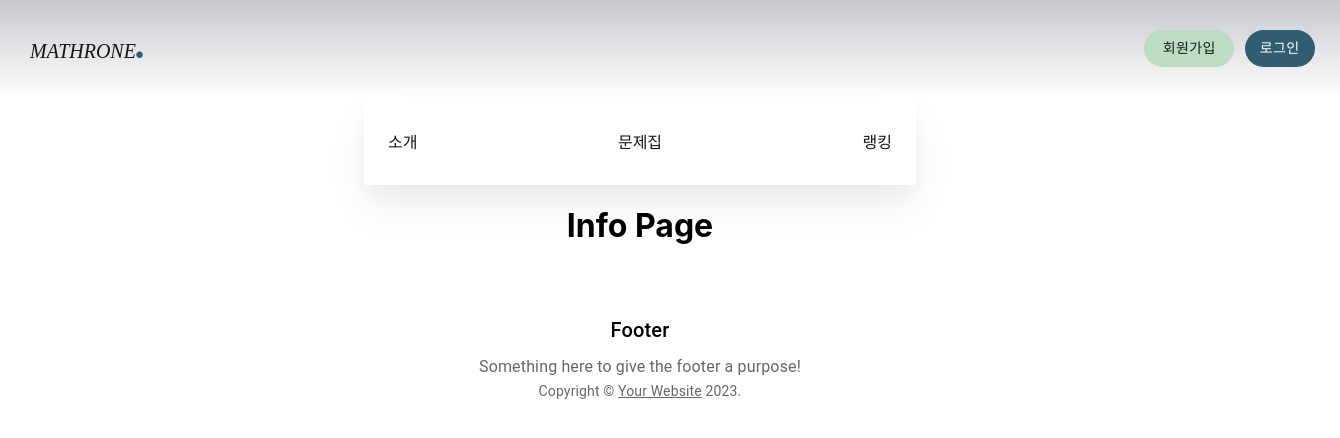
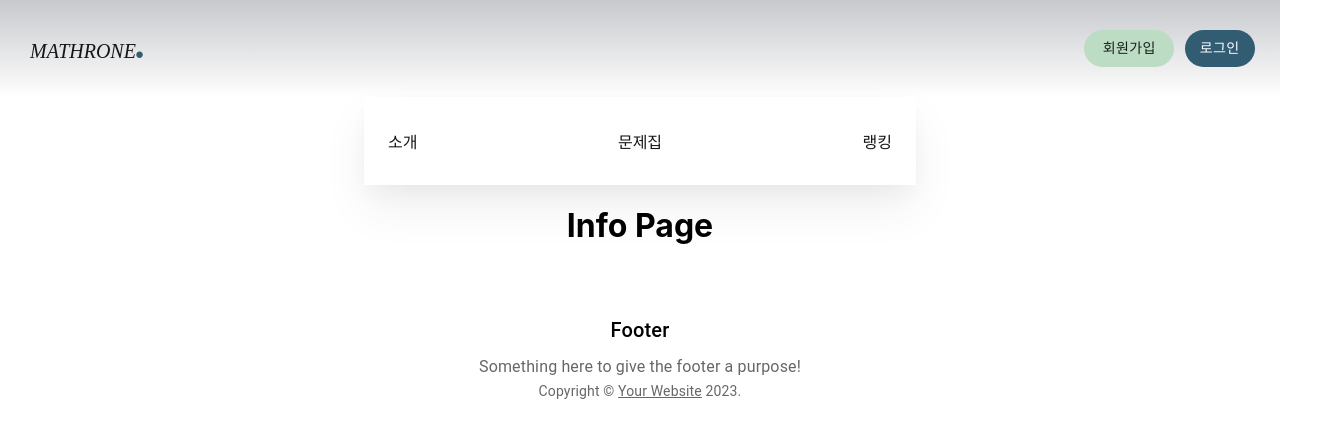
Before and after one commit to 2021-Techeer-teamC/MATHRONE_Frontend, a React (Create React App) app: page /info in a window 1280 px wide. Shown: the top 438 px of the page, 1340 px wide, since content can reach past the window. Built offline with nearby package versions, Linux system fonts and the light colour scheme; a web font is replaced by a local one.

Commit message:
(MR-97) header 스타일 오류 수정

```diff
--- a/src/components/Header/style.css
+++ b/src/components/Header/style.css
@@ -3,7 +3,6 @@
 }
 
 .header {
-  width: 100% !important;
   background-color: none;
   border: none;
 }
```
